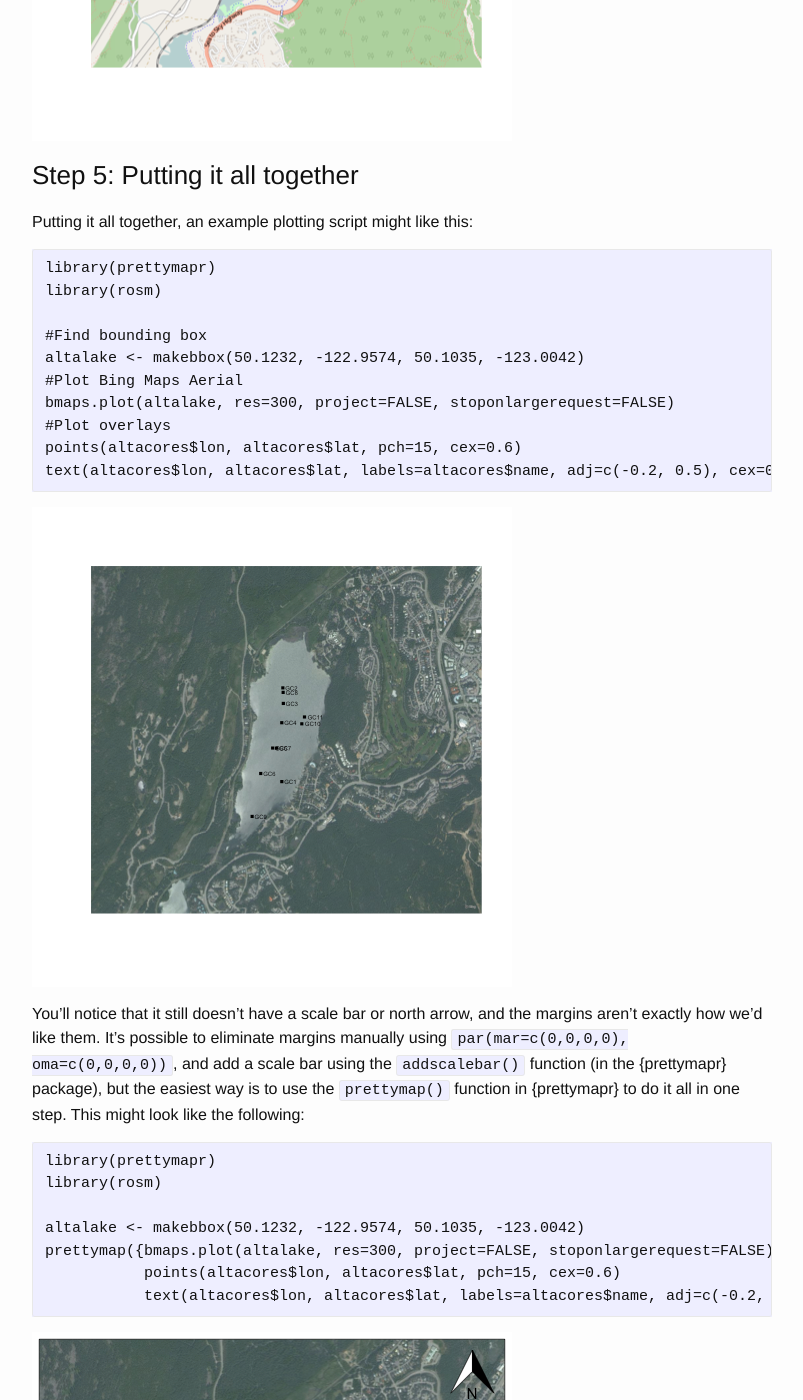
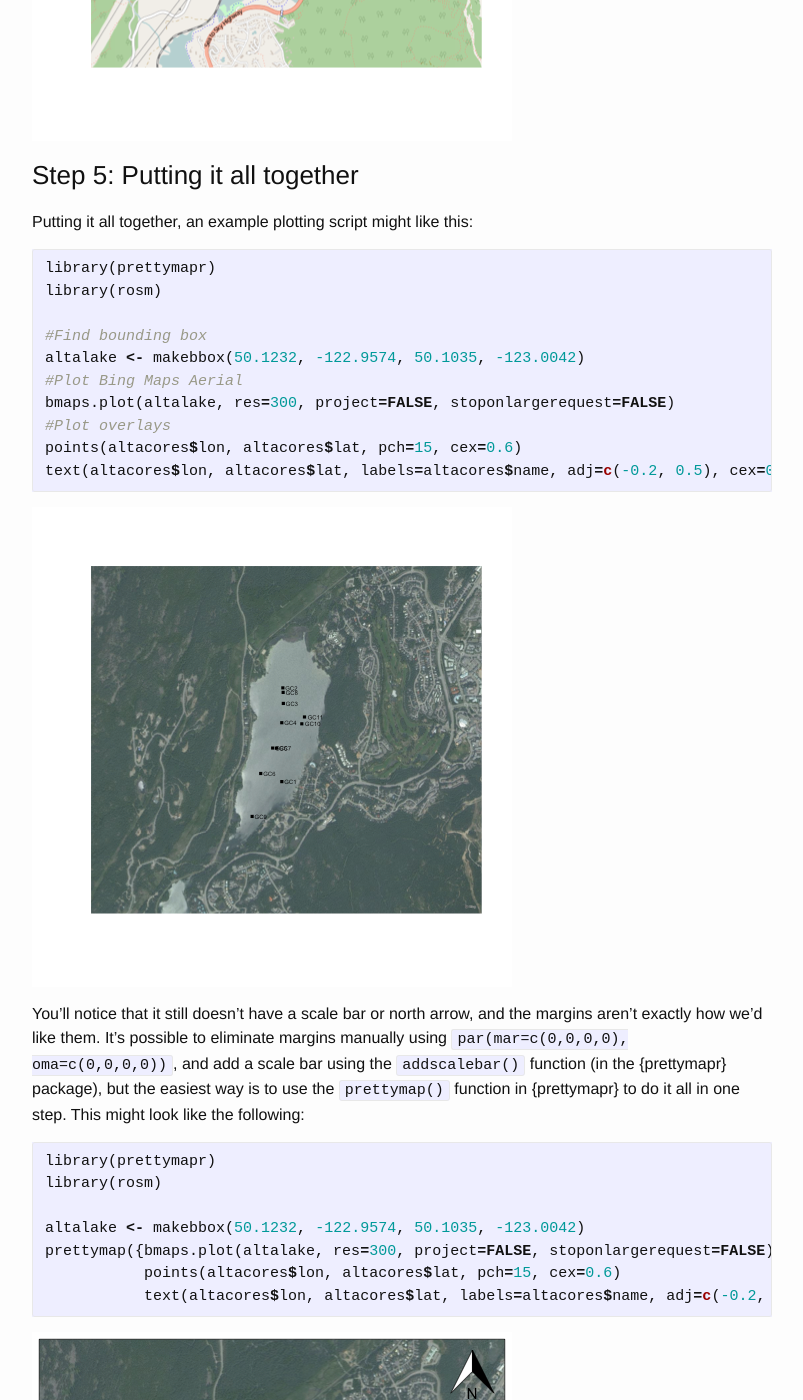
Before and after one commit to paleolimbot/paleolimbot.github.io, a Jekyll site: the page built from tutorial/basemapseh/index.md, in a window 1280 px wide and 1400 px high, scrolled down 9143 px. Shown: the whole window, without its empty margins (238-1041 px from the left). Built offline with Jekyll 4.4.1, drawn with Linux system fonts in a browser that asks for light colours; some of the changed text lies outside the part shown.

````diff
--- a/tutorial/basemapseh/index.md
+++ b/tutorial/basemapseh/index.md
@@ -9,7 +9,8 @@ The R packages {rcanvec}, {rosm} and {prettymapr} are all about creating simple,
 
 ##Install the packages
 See if you can install the packages - they're on CRAN and should be available for most verions of R. Updating R is a pain, but it may be what you have to do to make sure you can install the packages.
-```
+
+```R
 install.packages("prettymapr")
 install.packages("rosm")
 install.packages("rcanvec")
@@ -20,7 +21,7 @@ Later on you'll also need some data, which you can find in the [tutorial notes](
 
 Part of being easy to use means these packages work well with the {sp} package, or any other package that uses base plotting in R (e.g. {marmap}, {cartography}, {OpenStreetMap}). Because of this, it's worth taking a look at how to use the `plot()` function and a few related methods. First, we'll setup the data we'll use in our examples.
 
-```
+```R
 #setup data
 xs <- c(-64.35134, -64.36888, -64.35984)
 ys <- c(45.06345, 45.08933, 45.09176)
@@ -29,7 +30,8 @@ mylabels <- c("Graveyard", "Huggins", "TAN")
 
 ###plot()
 The `plot(x, y)` command creates a new plot and plots its arguments as points. Usually {rcanvec} or {rosm} will take care of creating the initial plot, but it's worth knowing that behind the scenes, this is what's happening. You can use `xlim=c(X, X)`, and `ylim=c(X, X)` to change the extents of the plot.
-```
+
+```R
 #plot x and y points
 plot(xs, ys)
 ```
@@ -37,35 +39,37 @@ Now that we have our basic plot, we'll use a few other functions to draw on top
 
 ###points()
 It's a bit redundant to add points on top of the ones we've just created, but often you'll want to add points to a plot without creating a new one. The syntax is exactly the same as for `plot()`. Use `cex` (or **c**haracter **ex**pantion factor) to make your points bigger, `pch` (or '**p**lotting **ch**aracter'; see this [Quick-R](http://www.statmethods.net/advgraphs/parameters.html) page for options) to change the symbol, or `col` to change the **col**our (try "black", "white", "#554499", etc.).
-```
+
+```R
 #add points
 points(xs, ys, pch=2)
 ```
 
 ###arrows()
 This does exactly what you'd think: draw an arrow from `x1, y1` to `x2, y2`. Use the `length` argument to make the arrows bigger or smaller (in inches).
-```
+
+```R
 #draw an arrow from "Graveyard" to "Huggins"
 arrows(xs[1], ys[1], xs[2], ys[2])
 ```
 
 ###lines()
 If you'd like to connect your points with lines, the `lines()` function is for you! In addition to the `col` argument, we can also pass `lwd` (**l**ine **w**i**d**th; try from 0.5 to 2), or `lty` (**l**ine **ty**pe; you can pick [any number from 0 to 6](http://www.statmethods.net/advgraphs/parameters.html)).
-```
+```R
 #add lines from the graveyard to huggins to TAN.
 lines(xs, ys)
 ```
 
 ###text()
 Labels are often useful, and adding them to the map is no problem. Use `cex` to control font size (try from 0.5 to 2), `col` to control colour, and `adj` to offset the label. Generally you will want to use `adj=c(-0.2, 0.5)`, which will offset the label to the right of your points.
-```
+```R
 #add labels
 text(xs, ys, labels=mylabels)
 ```
 
 ###polygon()
 As advertized, creates a polygon based on the verticies provided. Try `border` to change the border colour, `col` to change the fill colour, `lty` to change the border line type, and `lwd` to change the border line width.
-```
+```R
 #add a polygon between the three points
 polygon(xs, ys, col="green", border="red")
 ```
@@ -74,7 +78,7 @@ polygon(xs, ys, col="green", border="red")
 
 ###locator()
 Often it's desirable to place something on the plot that you don't necessarily know the coordinates to. To find these coordinates, we can capture mouse clicks on a plot using the `locator()` function. This will return a `data.frame` of XY coordinates of the points we clicked on. Remember to hit **ESC** when done!
-```
+```R
 #use locator() to find points (hit ESC when done!)
 locator()
 ```
@@ -85,25 +89,25 @@ There are numerous graphical parameters you can pass to these functions, which a
 
 ##Plotting Spatial Data
 The {rgdal} and {sp} packages provide a powerful engine to render all kinds of geographical data. The data used in this section can be found in the [tutorial notes](rcanvec_tutorial.zip) you've hopefully already downloaded. First, we'll have to load the packages.
-```
+```R
 #load packages
 library(sp)
 library(rgdal)
 ```
 Next, we'll load the data. `readOGR()` from the {rgdal} package lets us load shapefiles, among many other data types. The syntax is a bit tricky, but for shapefiles `dsn` is the folder that contains your shapefile, and `layer` is the name of the shapefile (without the ".shp").
-```
+```R
 #use rgdal::readOGR() to read shapefile
 altashoreline <- readOGR(dsn="data", layer="alta_shoreline") #dsn=SOURCE FOLDER, #layer=FILENAME (minus .shp)
 ```
 Once we've loaded the data, we can plot it. Use the graphical parameters such as `col`, `border`, and `lwd` we discussed earlier to make the data look decent. You can also use `axes`, `xlim`, and `ylim` to customize the appearance of the plot and extents, respectively. With this plot command we can also use `add=TRUE` to plot another file on top (instead of creating a new plot).
-```
+```R
 #plot data
 plot(altashoreline, col="lightblue")
 ```
 ![output](images/Rplot002.png)
 
 Now that we've plotted our base data, we can draw on top of it using `lines()`, `polygon()`, `arrows()`, and `text()`. As an example, we'll load a file containing the locations of my masters thesis sample locations.
-```
+```R
 #plot Alta Lake and cores
 altacores <- read.delim("data/alta_cores.txt")
 points(altacores$lon, altacores$lat, pch=15, cex=0.6)
@@ -114,19 +118,19 @@ text(altacores$lon, altacores$lat, labels=altacores$name, adj=c(-0.2, 0.5), cex=
 ##Using {rosm} to plot basemaps
 
 The {rosm} package pulls [Bing Maps](https://www.bing.com/maps/), [Open Street Map](https://www.openstreetmap.org/), and [related maps](http://wiki.openstreetmap.org/wiki/Tile_servers) from the internet, caches them locally, and renders them to provide context to overlying data (your sample sites, etc.). Again, for details, take a look at the [{rosm} manual](https://github.com/paleolimbot/rosm/files/16812/rosm_0.1.2-manual.pdf). First we'll load the packages.
-```
+```R
 library(prettymapr)
 library(rosm)
 ```
 ###Step 1: Find your bounding box
 The {rosm} package plots based on a **bounding box**, or an area that you would like to be visible. There's a few ways to go about doing this, but the easiest way is to visit the [Open Street Maps Export page](http://www.openstreetmap.org/export), zoom to your area of interest, and copy/paste the values into `makebbox(northlat, eastlon, southlat, westlon)` from the {prettymapr} package. You can also use `searchbbox("my location name", source="google")`, also from the {prettymapr} package, which will query google for an appropriate bounding box. You'll notice that the bounding box returned by these methods is just a 2x2 matrix, the same as that returned by bbox() in the {sp} package.
-```
+```R
 altalake <- makebbox(50.1232, -122.9574, 50.1035, -123.0042)
 #or
 altalake <- searchbbox("alta lake, BC", source="google")
 ```
 Make sure you've got your bounding box right by trying `osm.plot()` or `bmaps.plot()` with the bounding box as your first argument.
-```
+```R
 osm.plot(altalake)
 bmaps.plot(altalake)
 ```
@@ -135,7 +139,7 @@ bmaps.plot(altalake)
 
 ###Step 2: Choose your map type and zoom level
 {rosm} provides access to a number of map types (and even the ability to load your own if you're savvy!), but the most common ones you'll use are `type=osm`, `type="hillshade"`, `type=stamenwatercolor`, and `type=stamenbw` for `osm.plot()` and `type="Aerial"` with `bmaps.plot()`. Look at all of them with `osm.types()` and `bmaps.types()`.
-```
+```R
 osm.types()
 osm.plot(altalake, type="stamenbw")
 
@@ -146,20 +150,20 @@ bmaps.plot(altalake, type="AerialWithLabels")
 ![output](images/Rplot007.png)
 
 The next thing we'll adjust is the zoom level. The zoom level (level of detail) is calculated automatically, but it may be that you're looking for higher (or lower) resolution. To specify a resolution specifically, use `res=300` (where 300 is the resolution in dpi; useful when exporting figures), or `zoomin=1`, which will use the automatically specified zoom level and zoom in 1 more.
-```
+```R
 bmaps.plot(altalake, zoomin=1)
 bmaps.plot(altalake, res=300)
 ```
 
 ###Step 3: Add overlays
 Next we'll use the `lines()`, `polygon()`, `arrows()`, and `text()` functions we went over earlier to draw on top of the map we've just plotted. What's important here is that we specifically have to tell {rosm} that we don't want it to project our data (if you plot with axes=TRUE you'll see that osm.plot() is not plotting in lat/lon. It's plotting in EPSG:3857...which you don't need to understand but may be useful if you do happen to understand it). This sounds intimidating but it's actually very easy:
-```
+```R
 #plot without projecting
 osm.plot(altalake, project=FALSE)
 bmaps.plot(altalake, project=FALSE)
 ```
 Now we can add our overlays.
-```
+```R
 points(altacores$lon, altacores$lat, pch=15, cex=0.6)
 text(altacores$lon, altacores$lat, labels=altacores$name, adj=c(-0.2, 0.5), cex=0.5)
 ```
@@ -168,7 +172,7 @@ text(altacores$lon, altacores$lat, labels=altacores$name, adj=c(-0.2, 0.5), cex=
 ###Step 5: Putting it all together
 Putting it all together, an example plotting script might like this:
 
-```
+```R
 library(prettymapr)
 library(rosm)
 
@@ -184,7 +188,7 @@ text(altacores$lon, altacores$lat, labels=altacores$name, adj=c(-0.2, 0.5), cex=
 
 You'll notice that it still doesn't have a scale bar or north arrow, and the margins aren't exactly how we'd like them. It's possible to eliminate margins manually using `par(mar=c(0,0,0,0), oma=c(0,0,0,0))`, and add a scale bar using the `addscalebar()` function (in the {prettymapr} package), but the easiest way is to use the `prettymap()` function in {prettymapr} to do it all in one step. This might look like the following:
 
-```
+```R
 library(prettymapr)
 library(rosm)
 
@@ -199,7 +203,7 @@ There's tons of options for `prettymap()` that let you customize the north arrow
 
 ##Using {rcanvec} plot basemaps
 The {rcanvec} package provides access to data produced by the Canadian government (the CanVec+ dataset) that is useful for creating basemaps for small-scale locations in Canada. If you're not in Canada, this won't help you much. Similarly, if you're trying to make a map of Ontario, this is not the package for you. The site we've been looking at so far (Alta Lake, near Whistler BC) is a couple of kilometres wide, which is about right in terms of scale. It also may be that you just want to download some data to use in an external GIS (like Arc or QGIS), in which case this package will happily export the data for you. Let's get started by loading the packages:
-```
+```R
 library(prettymapr)
 library(rcanvec)
 ```
@@ -207,13 +211,13 @@ library(rcanvec)
 ###Step 1: Find your bounding box
 
 The {rcanvec} package plots based on a **bounding box**, or an area that you would like to be visible. There's a few ways to go about doing this, but the easiest way is to visit the [Open Street Maps Export page](http://www.openstreetmap.org/export), zoom to your area of interest, and copy/paste the values into `makebbox(northlat, eastlon, southlat, westlon)` from the {prettymapr} package. You can also use `searchbbox("my location name", source="google")`, also from the {prettymapr} package, which will query google for an appropriate bounding box. You'll notice that the bounding box returned by these methods is just a 2x2 matrix, the same as that returned by bbox() in the {sp} package.
-```
+```R
 altalake <- makebbox(50.1232, -122.9574, 50.1035, -123.0042)
 #or
 altalake <- searchbbox("alta lake, BC", source="google")
 ```
 Back in the days of paper maps, NTS references were used to number maps in an orderly way. For example, the "Wolfville" 1:50,000 scale mapsheet would be referred to as "021H01", and our mapsheets for Alta Lake in BC would be 092J02 and 092J03. If you don't know what these are it's still ok, but this is how the government organizes the data. Take a minute to get familiar with your NTS reference(s), if you feel into it.
-```
+```R
 #get a list of NTS references based on a bounding box
 nts(bbox=altalake)
 ```
@@ -221,7 +225,7 @@ If you run this command and your bounding box returns more than 4 mapsheets, you
 
 ###Step 2: Preview your map
 {rcanvec} has a method to quickly plot a bounding box: `canvec.qplot()`. We'll pass our bounding box as the `bbox` argument, and we can use the `layers` argument to customize our layers. If things take too long to plot, you may want to just use `layers="waterbody"` (the "road" layer in particular usually takes a long time to plot). Layers you may want to use are "waterbody", "forest", "river", "contour", "building" and "road". Note that the order you put them in will change the appearance of the map.
-```
+```R
 canvec.qplot(bbox=altalake)
 canvec.qplot(bbox=altalake, layers=c("waterbody", "river"))
 ```
@@ -230,13 +234,13 @@ canvec.qplot(bbox=altalake, layers=c("waterbody", "river"))
 
 ###Step 3: Refine your plotting options (optional)
 It's possible (but not at all necessary) to load layers individually and plot them manually, giving us more control over the appearance of the map. You'll have to have called `canvec.qplot(bbox=XX)` or `canvec.download(nts(bbox=XX))` before you can load a layer.
-```
+```R
 waterbody <- canvec.load(nts(bbox=altalake), layerid="waterbody")
 rivers <- canvec.load(nts(bbox=altalake), layerid="river")
 forest <- canvec.load(nts(bbox=altalake), layerid="forest")
 ```
 Using the graphic parameters such as `col` and `border`, we can plot our data manually. Note you'll have to use `xlim` and `ylim` arguments to zoom in. Also, for all calls to `plot()` after the first one, you'll have to pass `add=TRUE` or it will create a new plot. Because we're dealing with 2 mapsheets, canvec.load() returns a list of layers, and if you don't understand that you should pobably stick to using canvec.qplot().
-```
+```R
 library(sp) #needed to load sp::plot
 
 plot(waterbody[[2]], col="lightblue", border=0, xlim=altalake[1,], ylim=altalake[2,])
@@ -246,7 +250,7 @@ plot(rivers[[2]], col="lightblue", add=TRUE)
 ![output](images/Rplot014.png)
 
 If you'd still like to use the `canvec.qplot()` function, it's also possible to build this customization as a "list of lists", best shown by example:
-```
+```R
 plotoptions = list()
 plotoptions$waterbody <- list(col="lightblue", border=0)
 plotoptions$forest <- list(col="#D0EADD", border="#D0EADD")
@@ -258,14 +262,14 @@ canvec.qplot(bbox=altalake, layers=c("waterbody", "forest", "river"), options=pl
 
 ###Step 4: Add overlays
 Next we'll use the `lines()`, `polygon()`, `arrows()`, and `text()` functions we went over earlier to draw on top of the map we've just plotted. Unlike {rosm}, {rcanvec} plots in lat/lon natively, so we don't have to worry about projections.
-```
+```R
 points(altacores$lon, altacores$lat, pch=15, cex=0.6)
 text(altacores$lon, altacores$lat, labels=altacores$name, adj=c(-0.2, 0.5), cex=0.5)
 ```
 ![output](images/Rplot015.png)
 
 A neat trick is to use the {rosm} package to add a hillshade on top of our map, which we would normally do before plotting our overlays. We'll have to tell `osm.plot()` not to project its data, since we're already in lat/lon.
-```
+```R
 osm.plot(altalake, type="hillshade", project=FALSE, add=TRUE)
 ```
 ![output](images/Rplot016.png)
@@ -291,7 +295,7 @@ text(altacores$lon, altacores$lat, labels=altacores$name, adj=c(-0.2, 0.5), cex=
 
 You'll notice that it still doesn't have a scale bar or north arrow, and the margins aren't exactly how we'd like them. It's possible to eliminate margins manually using `par(mar=c(0,0,0,0), oma=c(0,0,0,0))`, and add a scale bar using the `addscalebar()` function (in the {prettymapr} package), but the easiest way is to use the `prettymap()` function in {prettymapr} to do it all in one step. This might look like the following:
 
-```
+```R
 library(prettymapr)
 library(rosm)
 library(rcanvec)
````
